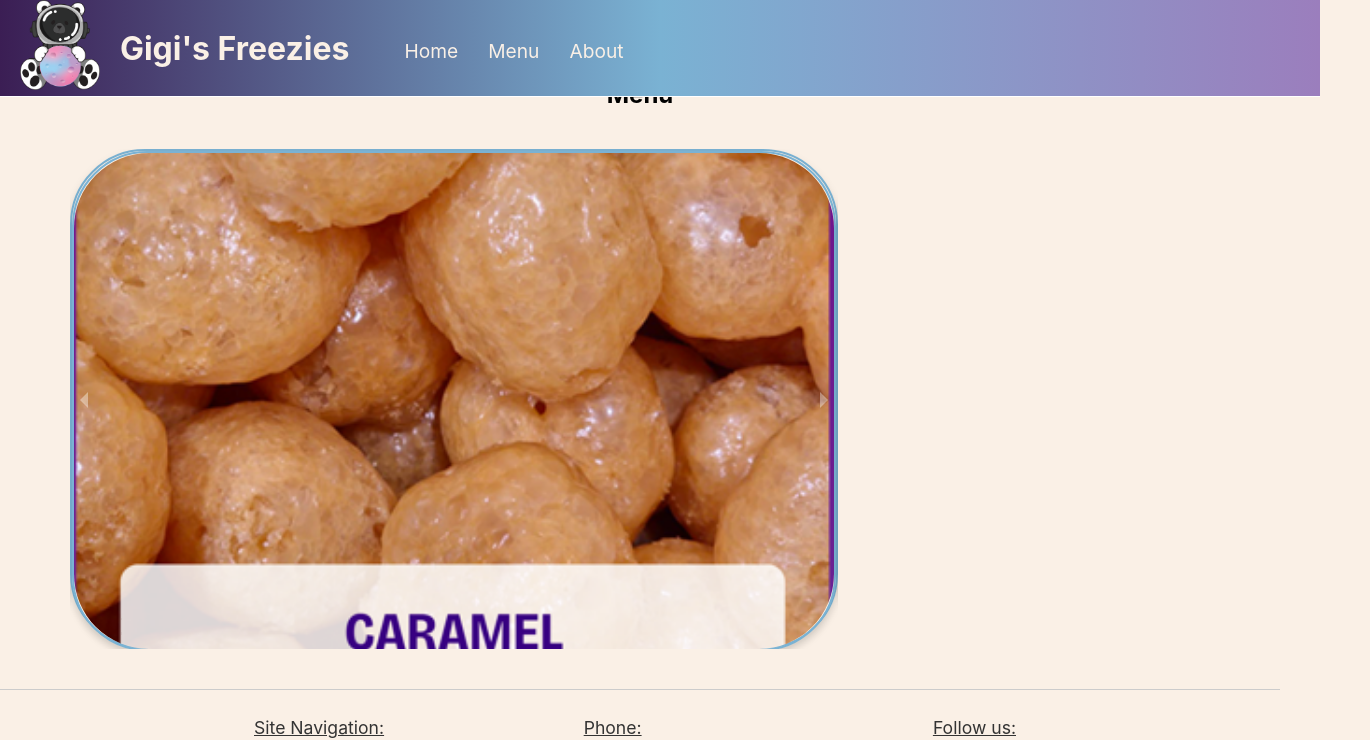
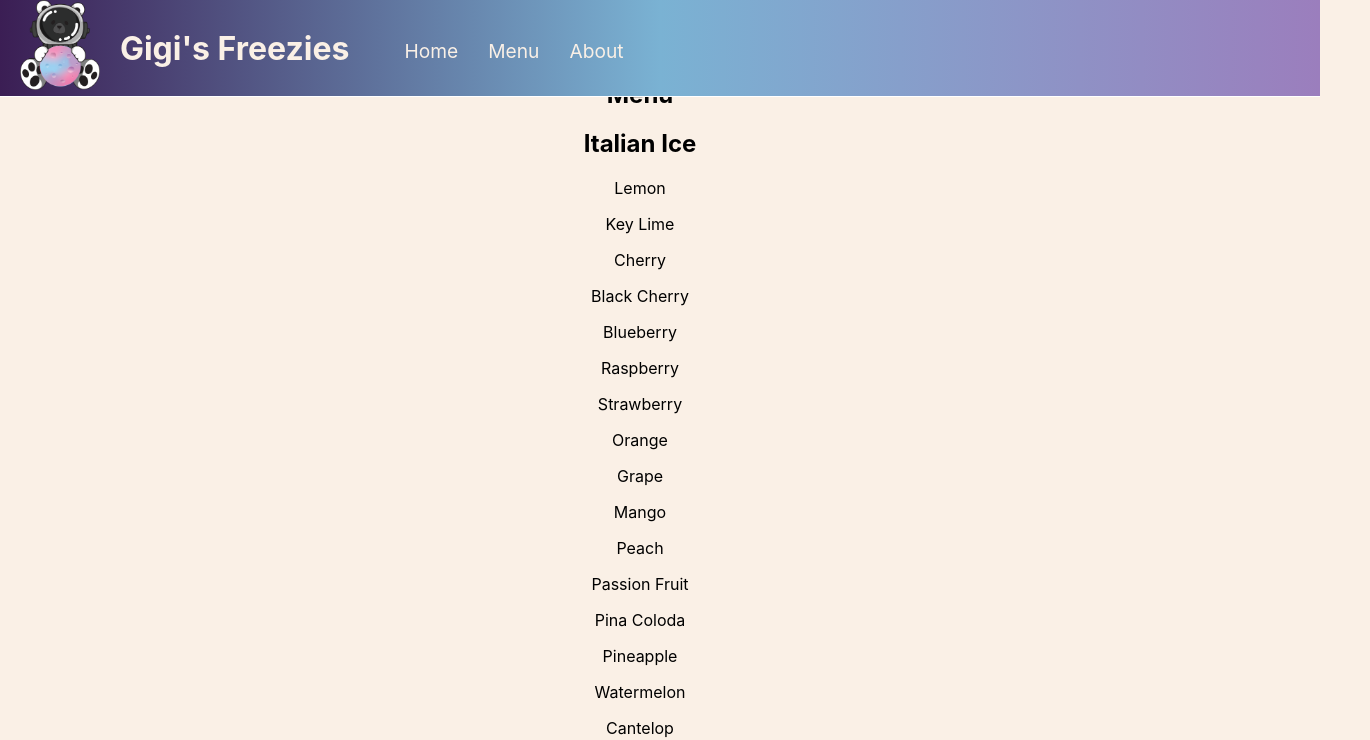
Before and after one commit to Gabriel-Gomez343/gigis-freezies, a React (Create React App) app: page /menu in a window 1280 px wide. Shown: the top 740 px of the page, 1370 px wide, since content can reach past the window. Built offline with nearby package versions, Linux system fonts and the light colour scheme.

Commit message:
Update Menu.js
Adding the list of Flavors for the Italian Ice

```diff
--- a/src/Menu.js
+++ b/src/Menu.js
@@ -22,9 +22,32 @@ function Menu() {
     >
       <h2>Menu</h2>
 
-      <ImageCarousel images={files}
+      <h2>Italian Ice</h2>
+      <p>Lemon</p>
+      <p>Key Lime</p>
+      <p>Cherry</p>
+      <p>Black Cherry</p>
+      <p>Blueberry</p>
+      <p>Raspberry</p>
+      <p>Strawberry</p>
+      <p>Orange</p>
+      <p>Grape</p>
+      <p>Mango</p>
+      <p>Peach</p>
+      <p>Passion Fruit</p>
+      <p>Pina Coloda</p>
+      <p>Pineapple</p>
+      <p>Watermelon</p>
+      <p>Cantelop</p>
+      <p>Honey Dew</p>
+      <p>Sour Apple</p>
+      <p>Cotton Candy</p>
+      <p>Bubble Gum</p>
 
-           />
+
+      {/*<ImageCarousel images={files}
+
+           />*/}
 
     </div>
   );
```
